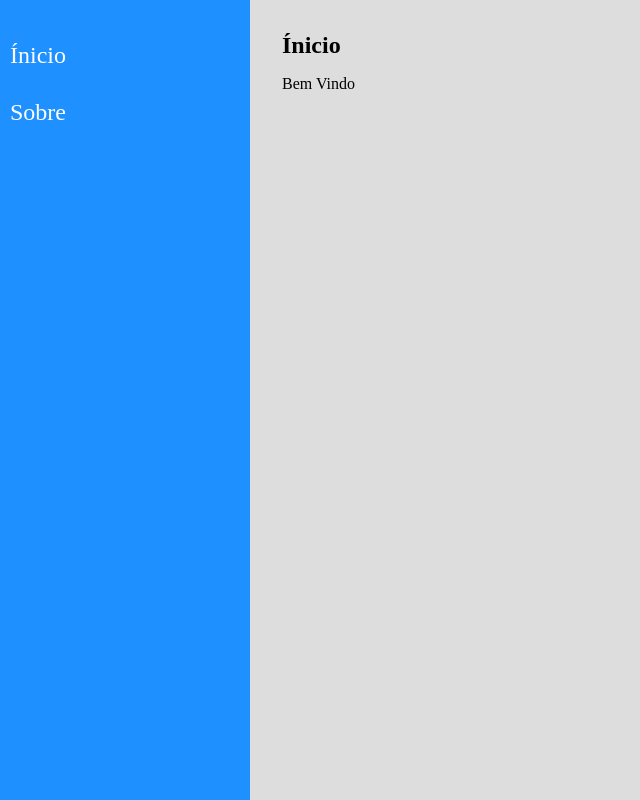
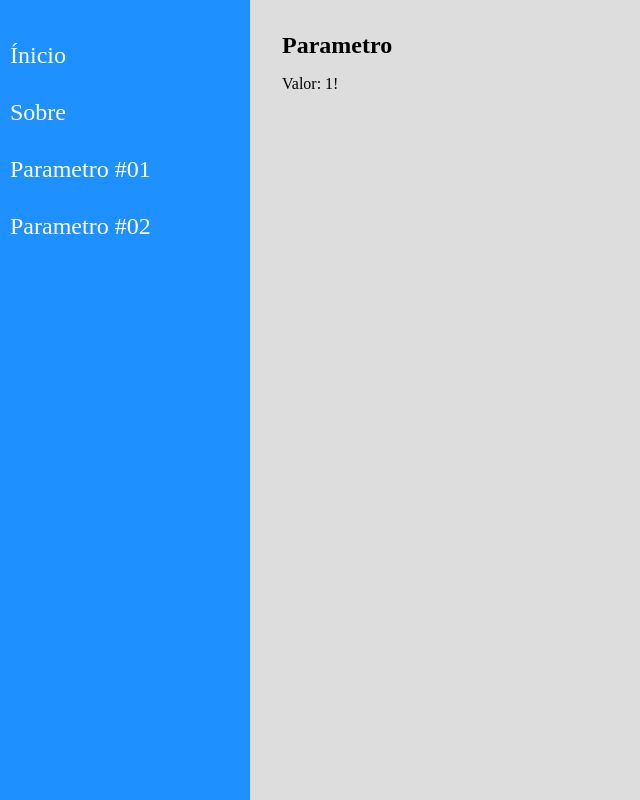
Before and after one commit to Henrique1204/Navegacao-React-Router, a React (Create React App) app: page /parametro/1 in a window 1280 px wide. Shown: the whole page, without its empty margins (0-640 px from the left). Built offline with nearby package versions, Linux system fonts and the light colour scheme.

Commit message:
Adicionar exemplo do uso de parametros na url

```diff
--- a/src/Componentes/layout/Conteudo/Conteudo.jsx
+++ b/src/Componentes/layout/Conteudo/Conteudo.jsx
@@ -4,12 +4,17 @@
 // Componentes da interface.
 import Home from "../../../Telas/exemplos/Home.jsx";
 import Sobre from "../../../Telas/exemplos/Sobre.jsx";
+import Parametro from "../../../Telas/exemplos/Parametro.jsx";
 // Componentes externos.
 import { Switch, Route } from "react-router-dom";
 
 const Conteudo = (props) => (
     <main className={estilos.Conteudo}>
         <Switch>
+            <Route path="/parametro/:id">
+                <Parametro />
+            </Route>
+
             <Route path="/sobre">
                 <Sobre />
             </Route>
--- a/src/Componentes/layout/Menu/Menu.jsx
+++ b/src/Componentes/layout/Menu/Menu.jsx
@@ -9,7 +9,9 @@
         <nav>
             <ul>
                 <li><Link to="/" >Ínicio</Link></li>
-                <li><Link to="sobre" >Sobre</Link></li>
+                <li><Link to="/sobre" >Sobre</Link></li>
+                <li><Link to="/parametro/123" >Parametro #01</Link></li>
+                <li><Link to="/parametro/legal" >Parametro #02</Link></li>
             </ul>
         </nav>
     </aside>
--- /dev/null
+++ b/src/Telas/exemplos/Parametro.jsx
@@ -0,0 +1,16 @@
+import React from "react";
+// Hooks.
+import { useParams } from "react-router-dom";
+
+const Parametro = (props) => {
+    const { id } = useParams();
+
+    return (
+        <section>
+            <h1>Parametro</h1>
+            <p>Valor: {id}!</p>
+        </section>
+    );
+};
+
+export default Parametro;
```
